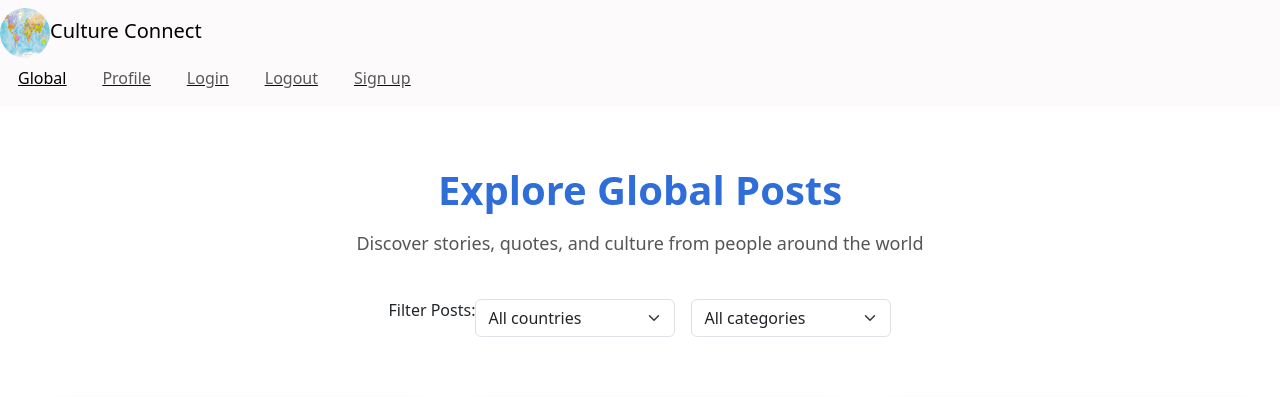
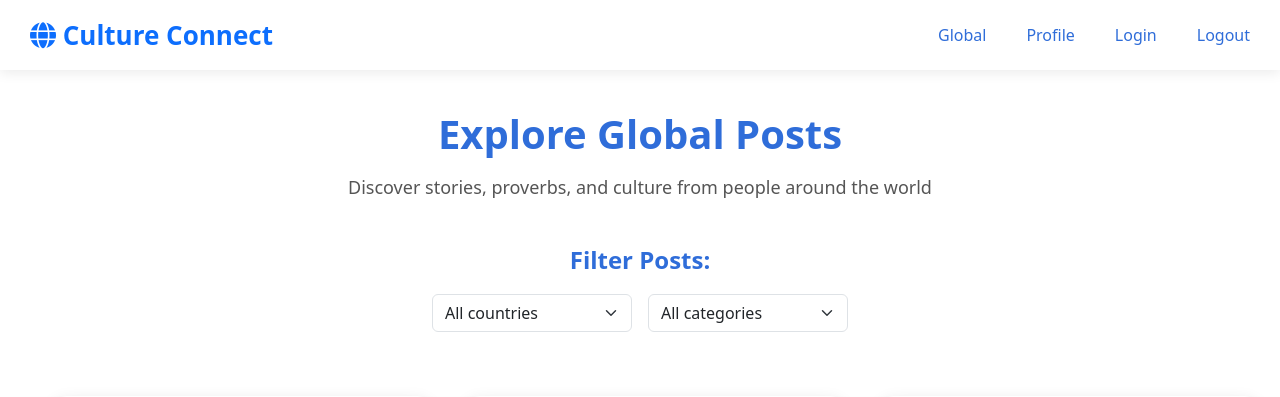
Before and after one commit to sandymosaad/culture_connect, a Flask app: page /global in a window 1280 px wide. Shown: the top 397 px of the page. Run offline with Flask 3, Linux system fonts and the light colour scheme; some libraries are stand-ins or nearby versions.

Commit message:
Enhance website styling: improved navbar design, added dedicated styles for hero page and inner pages, and refined global UI elements for consistency

```diff
--- a/db/posts.json
+++ b/db/posts.json
@@ -1,5 +1,5 @@
 {
-    "next_id": 17,
+    "next_id": 19,
     "posts": [
         {
             "title": "The Grand Egyptian Museum",
@@ -44,6 +44,17 @@
             "username": "sandy",
             "post_id": 16,
             "post_image": "sandy_post_image.png"
+        },
+        {
+            "title": "test postvfbggs",
+            "body": "test bodddddddddddddy",
+            "country": "test country",
+            "category": "proverb",
+            "date": "Nov 14, 2025",
+            "flag": "test_flag.webp",
+            "username": "test",
+            "post_id": 18,
+            "post_image": "test_post_image.png"
         }
     ]
 }
--- a/website/static/css/auth.css
+++ b/website/static/css/auth.css
@@ -18,8 +18,3 @@ form:hover {
     from { opacity: 0; transform: translateY(20px); }
     to   { opacity: 1; transform: translateY(0); }
 }
-
-form h1 {
-    margin-bottom: 20px;
-    color: #333;
-}
--- a/website/static/css/global.css
+++ b/website/static/css/global.css
@@ -1,5 +1,9 @@
-.search-section{
-    display: flex;
-    justify-content: center;
-    align-items: center;
+body{
+    padding-top: 50px;
 }
+
+.filter-title {
+    font-size: 24px;
+    font-weight: 600;
+    color: #2f6dd9;
+}
--- /dev/null
+++ b/website/static/css/profile.css
@@ -0,0 +1,3 @@
+body{
+    padding-top: 50px;
+}
--- a/website/static/css/style.css
+++ b/website/static/css/style.css
@@ -2,40 +2,74 @@ body {
     margin: 0;
     font-family: "Poppins", sans-serif;
 }
-.navbar{
+
+/*-----------------------------------------------------------------------------------------------------------*/
+/* Navbar Container */
+
+.main-navbar {
+    position: fixed;
+    top: 0;
     width: 100%;
-    height: 3%;
-    background-color: #fcfafa;
+    height: 70px;
+    background-color: transparent;
+    backdrop-filter: blur(2px);
+    box-shadow: 0 3px 12px rgba(0, 0, 0, 0.08);
+    z-index: 1000;
+
 }
 
-.navbar-brand img{
-    width: 50px;
-    height: 50px;
-    border-radius: 50%;
+.nav-container {
+    max-width: 1300px;
+    margin: auto;
+    padding: 0 30px;
+    height: 100%;
+    display: flex;
+    align-items: center;
+    justify-content: space-between;
 }
-.navbar .container-fluid{
+
+.nav-logo {
+    font-size: 26px;
+    font-weight: 600;
+    color: #2f6dd9;
     display: flex;
-    justify-content:space-around;
     align-items: center;
+    gap: 6px;
 }
- .navbar-nav{
+.nav-logo a{
+    text-decoration: none;
+
+}
+
+.nav-links {
     display: flex;
-    justify-content: center;
-    text-align: center;
+    gap: 25px;
+    list-style: none;
+    margin: 0;
 }
-.navbar-nav .nav-item{
-    padding: 0 10px ;
-    list-style: none;
-    text-decoration: underline;
+
+.nav-links a {
+    text-decoration: none;
+    font-size: 16px;
+    color: #2f6dd9;
+    transition: 0.3s;
+    margin-left: 15px;
+    font-weight: 500;
 }
-.navbar-nav li a{
-    text-decoration: underline;
+
+.nav-links a:hover {
+    color:#4c8bf5;
+
 }
+
+
+
 
 /* --------------------------------------------------------- Background image ---------------------------------------------- */
 .img-background {
     width: 100vw;
     height: 100vh;
+
     background-image: url("/static/images/world-map.jpg");
     background-size: cover;
     background-position: center;
@@ -196,3 +230,20 @@ body {
 .form-link a:hover {
     text-decoration: underline;
 }
+
+.form-group:focus-within label {
+  color: #2f6dd9;
+  font-weight: 600;
+}
+
+.form-group textarea {
+    padding: 10px;
+    border-radius: 6px;
+    border: 1px solid #bbb;
+    font-size: 16px;
+    box-sizing: border-box;
+}
+
+.form-group input[type="file"] {
+  padding: 6px;
+}
--- a/website/templates/base.html
+++ b/website/templates/base.html
@@ -15,7 +15,7 @@
 
         <title>{% block title %} Home {% endblock %}</title>
     </head>
-    <body>
+    <body class="{% if is_home %}home-page{% endif %}">
     <!-- Flash messages -->
     <div class="section-alert">
         {% with messages = get_flashed_messages(with_categories=true) %}
@@ -29,32 +29,26 @@
             {% endif %}
         {% endwith %}
     </div>
-    <div>
-            <nav class="navbar navbar-expand-lg ">
-            <div>
-                <a class="navbar-brand" href="/"><img src="/static/images/world-map.jpg" alt="home">Culture Connect</a>
-                <div class="collapse navbar-collapse" id="navbarNav">
-                <ul class="navbar-nav">
-                    <li class="nav-item">
-                        <a class="nav-link active" aria-current="page" href="/global">Global</a>
-                    </li>
-                    <li class="nav-item">
-                        <a class="nav-link" href="/profile">Profile</a>
-                    </li>
-                    <li class="nav-item">
-                        <a class="nav-link" href="login">Login</a>
-                    </li>
-                    <li class="nav-item">
-                        <a class="nav-link" href="login">Logout</a>
-                    </li>
-                    <li class="nav-item">
-                        <a class="nav-link" href="sign-up">Sign up</a>
-                    </li>
-                </ul>
-                </div>
+
+    <nav class="main-navbar">
+        <div class="nav-container">
+            <div class="nav-logo">
+                <a href="/">
+                <i class="fa fa-globe"></i> Culture Connect
+                </a>
             </div>
-        </nav>
-        {% block content %}{% endblock %}
+
+            <ul class="nav-links">
+                <li><a href="/global">Global</a></li>
+                <li><a href="/profile">Profile</a></li>
+                <li><a href="/login">Login</a></li>
+                <li><a href="/logout">Logout</a></li>
+            </ul>
+        </div>
+    </nav>
+
+
+    {% block content %}{% endblock %}
     </div>
     <script src="https://code.jquery.com/jquery-3.7.1.min.js"></script>
     <script src="https://cdn.jsdelivr.net/npm/bootstrap@5.3.8/dist/js/bootstrap.bundle.min.js"></script>
--- a/website/templates/global_posts.html
+++ b/website/templates/global_posts.html
@@ -5,13 +5,12 @@
 {% block content %}
 <div class="header-section">
     <h1>Explore Global Posts</h1>
-    <p>Discover stories, quotes, and culture from people around the world</p>
+    <p>Discover stories, proverbs, and culture from people around the world</p>
 </div>
 
 {% if posts %}
-    <div class="search-section">
-        <p >Filter Posts:</p>
-        <div class="filters d-flex gap-3 justify-content-center">
+    <p class="filter-title mb-3 text-center">Filter Posts:</p>
+    <div class="filters d-flex gap-3 justify-content-center  align-items-center ">
         <select id="countryFilter" class="form-select" style="width: 200px;">
             <option value="">All countries</option>
             {% for c in countries_name %}
@@ -26,7 +25,6 @@
             <option value="dish">Dish</option>
             <option value="proverb">Proverb</option>
         </select>
-        </div>
     </div>
 
     <div class="row cards g-4">
--- a/website/templates/index.html
+++ b/website/templates/index.html
@@ -3,6 +3,7 @@
 {% block title %} Culture Connect {% endblock %}
 
 {% block content %}
+
 <div class="home-hero img-background">
     <div class="hero-content img-background-content " >
         <h1>Welcome to Culture Connect</h1>
--- a/website/templates/post_modal.html
+++ b/website/templates/post_modal.html
@@ -37,7 +37,7 @@
                     </div>
 
                     <div class="form-group">
-                        <label for="{{ prefix }}body">Body Of post</label>
+                        <label for="{{ prefix }}body">Body of post</label>
                         <textarea name="body" id="{{ prefix }}body" class="form-control" placeholder="Write something interesting..." required></textarea>
                     </div>
 
--- a/website/views.py
+++ b/website/views.py
@@ -39,7 +39,8 @@ class Post:
 # Homepage route
 @views.route('/')
 def index():
-    return render_template('index.html', custom_style="index")
+    return render_template("index.html", custom_style="index", is_home=True)
+
 
 # Profile page route
 @views.route('/profile', methods=['POST', 'GET'])
```
Also changed, not shown: test.html (deleted, +0 -44 lines), website/static/css/index.css (+11 -2 lines), website/static/css/post-model.css (+0 -16 lines), website/templates/login.html (+5 -3 lines), website/templates/signup.html (+6 -4 lines), website/static/uploads/test_flag.webp (added), website/static/uploads/test_post_image.png (renamed from website/static/uploads/sandy_post_image.png). Lines whose indentation alone changed are shown as unchanged.
